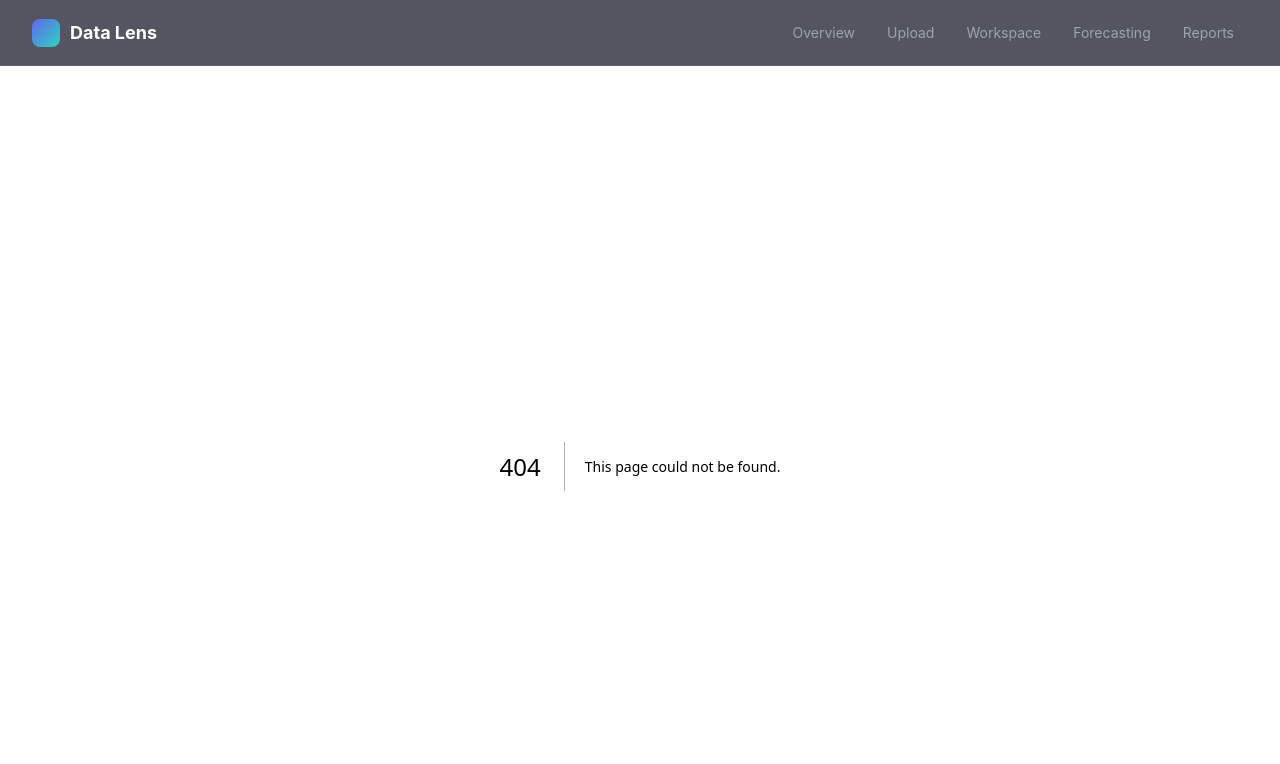
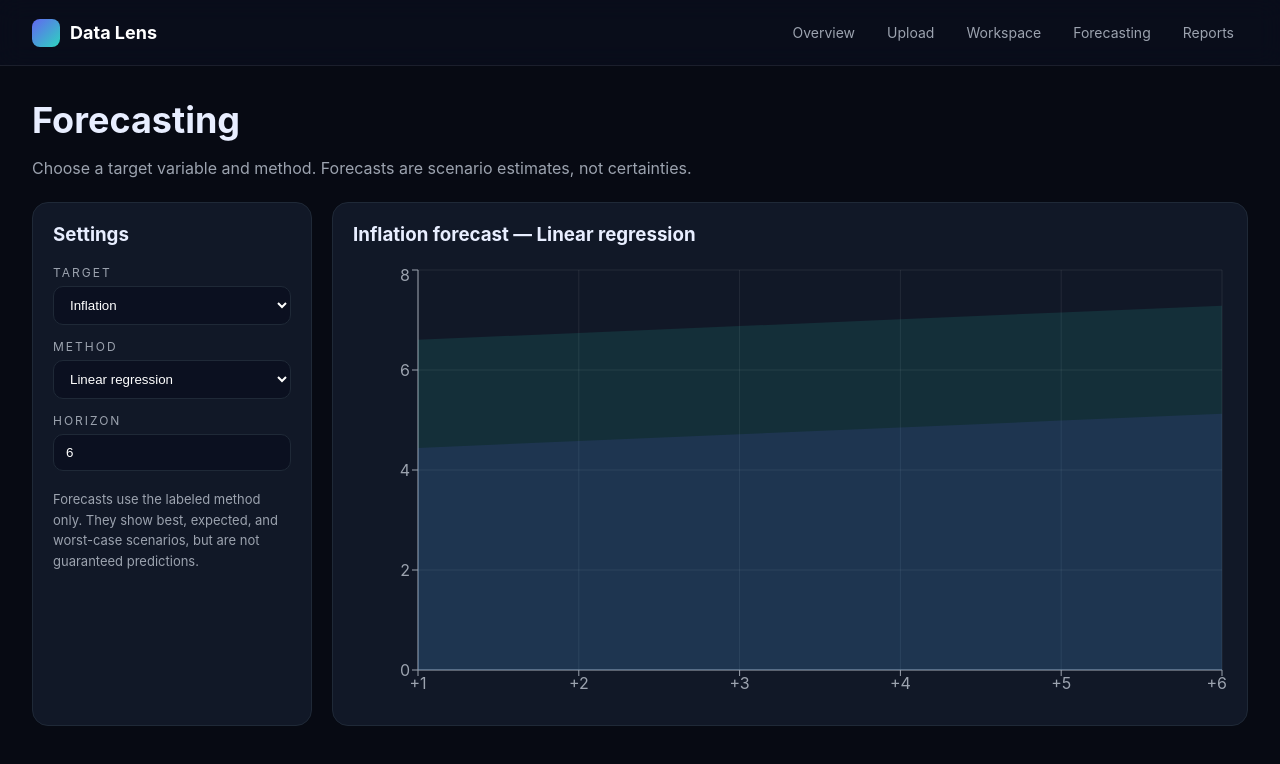
Before and after one commit to Damolaakinyemi/data-lens, a Next.js app: page /forecasting in a window 1280 px wide. Before the commit this address had no page. Shown: the top 764 px of the page. Built offline with nearby package versions, Linux system fonts and the light colour scheme.

Commit message:
Add Forecasting page

```diff
--- /dev/null
+++ b/src/app/forecasting/page.tsx
@@ -0,0 +1,163 @@
+"use client";
+import { useMemo, useState } from "react";
+import { useData } from "@/components/DataContext";
+import { profileColumns } from "@/lib/dataUtils";
+import { forecast, ForecastMethod } from "@/lib/forecast";
+import {
+  Area, AreaChart, CartesianGrid, Line, ResponsiveContainer, Tooltip, XAxis, YAxis
+} from "recharts";
+
+export default function ForecastingPage() {
+  const { rows } = useData();
+  const profiles = profileColumns(rows);
+  const nums = profiles.filter((p) => p.type === "number").map((p) => p.name);
+
+  const [target, setTarget] = useState(nums[0] || "");
+  const [method, setMethod] = useState<ForecastMethod>("Linear regression");
+  const [horizon, setHorizon] = useState(6);
+
+  const data = useMemo(
+    () => forecast(rows, target, horizon, method),
+    [rows, target, horizon, method]
+  );
+
+  return (
+    <main style={{ padding: 32, minHeight: "100vh" }}>
+      <h1 style={{ fontSize: 36, margin: 0 }}>Forecasting</h1>
+      <p style={{ color: "#9CA3AF" }}>
+        Choose a target variable and method. Forecasts are scenario estimates, not certainties.
+      </p>
+
+      <div
+        style={{
+          marginTop: 24,
+          display: "grid",
+          gridTemplateColumns: "280px 1fr",
+          gap: 20
+        }}
+      >
+        {/* LEFT: Settings */}
+        <section
+          style={{
+            padding: 20,
+            background: "#111827",
+            border: "1px solid #1f2937",
+            borderRadius: 16
+          }}
+        >
+          <h3 style={{ marginTop: 0 }}>Settings</h3>
+
+          <Field label="Target">
+            <select
+              style={input}
+              value={target}
+              onChange={(e) => setTarget(e.target.value)}
+            >
+              {nums.map((n) => (
+                <option key={n}>{n}</option>
+              ))}
+            </select>
+          </Field>
+
+          <Field label="Method">
+            <select
+              style={input}
+              value={method}
+              onChange={(e) => setMethod(e.target.value as ForecastMethod)}
+            >
+              {["Moving average", "Linear regression", "Exponential smoothing"].map(
+                (n) => (
+                  <option key={n}>{n}</option>
+                )
+              )}
+            </select>
+          </Field>
+
+          <Field label="Horizon">
+            <input
+              style={input}
+              type="number"
+              min={1}
+              max={24}
+              value={horizon}
+              onChange={(e) => setHorizon(Number(e.target.value))}
+            />
+          </Field>
+
+          <p style={{ marginTop: 18, color: "#9CA3AF", fontSize: 13, lineHeight: 1.6 }}>
+            Forecasts use the labeled method only. They show best, expected, and worst-case
+            scenarios, but are not guaranteed predictions.
+          </p>
+        </section>
+
+        {/* RIGHT: Chart */}
+        <section
+          style={{
+            padding: 20,
+            background: "#111827",
+            border: "1px solid #1f2937",
+            borderRadius: 16
+          }}
+        >
+          <h3 style={{ marginTop: 0 }}>
+            {target} forecast — {method}
+          </h3>
+          <div style={{ height: 440 }}>
+            <ResponsiveContainer>
+              <AreaChart data={data}>
+                <CartesianGrid stroke="rgba(255,255,255,.08)" />
+                <XAxis dataKey="period" stroke="#9CA3AF" />
+                <YAxis stroke="#9CA3AF" />
+                <Tooltip
+                  contentStyle={{
+                    background: "#0B1020",
+                    border: "1px solid #1f2937",
+                    borderRadius: 12,
+                    color: "white"
+                  }}
+                />
+                <Area dataKey="best" stroke="none" fill="#2DD4BF" fillOpacity={0.12} />
+                <Area dataKey="worst" stroke="none" fill="#6366F1" fillOpacity={0.12} />
+                <Line dataKey="expected" stroke="#2DD4BF" strokeWidth={3} dot={false} />
+              </AreaChart>
+            </ResponsiveContainer>
+          </div>
+        </section>
+      </div>
+    </main>
+  );
+}
+
+const input: React.CSSProperties = {
+  width: "100%",
+  marginTop: 6,
+  padding: "10px 12px",
+  background: "#0B1020",
+  color: "white",
+  border: "1px solid #1f2937",
+  borderRadius: 10
+};
+
+function Field({
+  label,
+  children
+}: {
+  label: string;
+  children: React.ReactNode;
+}) {
+  return (
+    <div style={{ marginTop: 14 }}>
+      <div
+        style={{
+          fontSize: 12,
+          color: "#9CA3AF",
+          textTransform: "uppercase",
+          letterSpacing: 2
+        }}
+      >
+        {label}
+      </div>
+      {children}
+    </div>
+  );
+}
```
